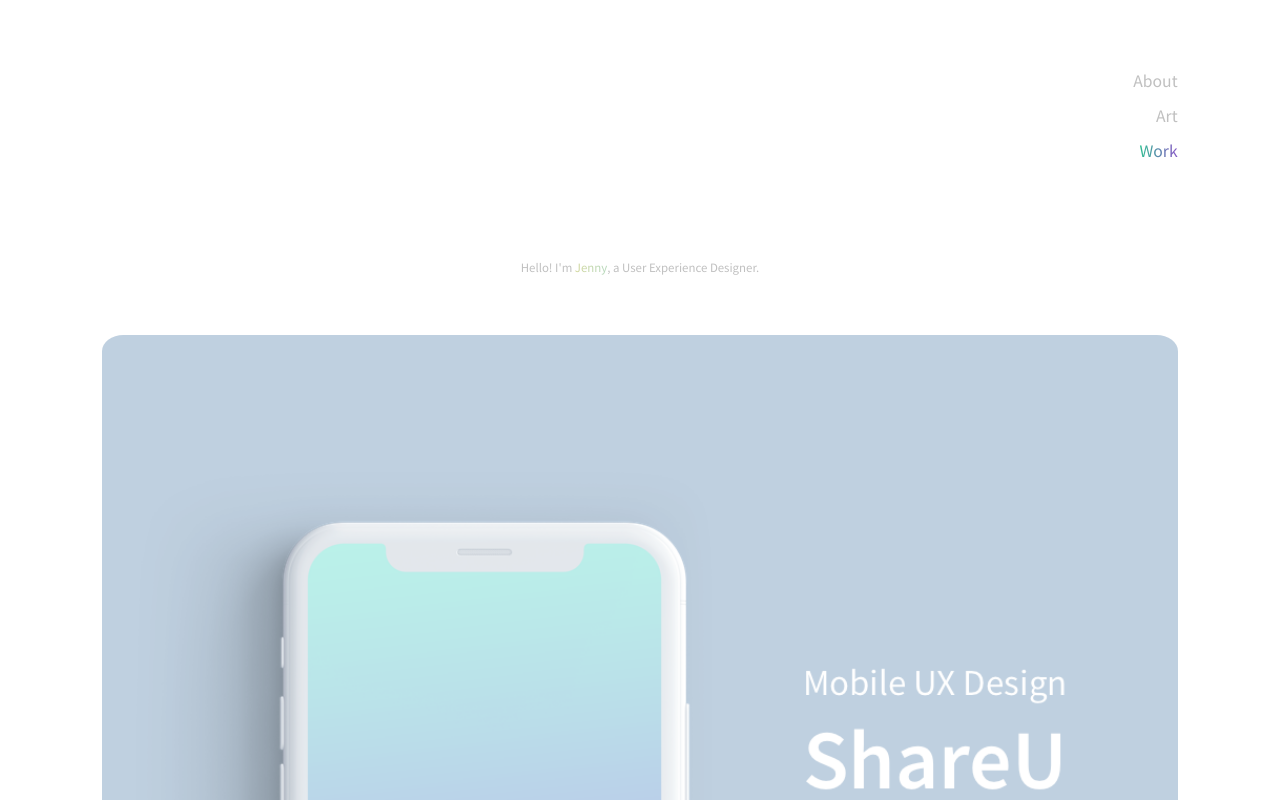
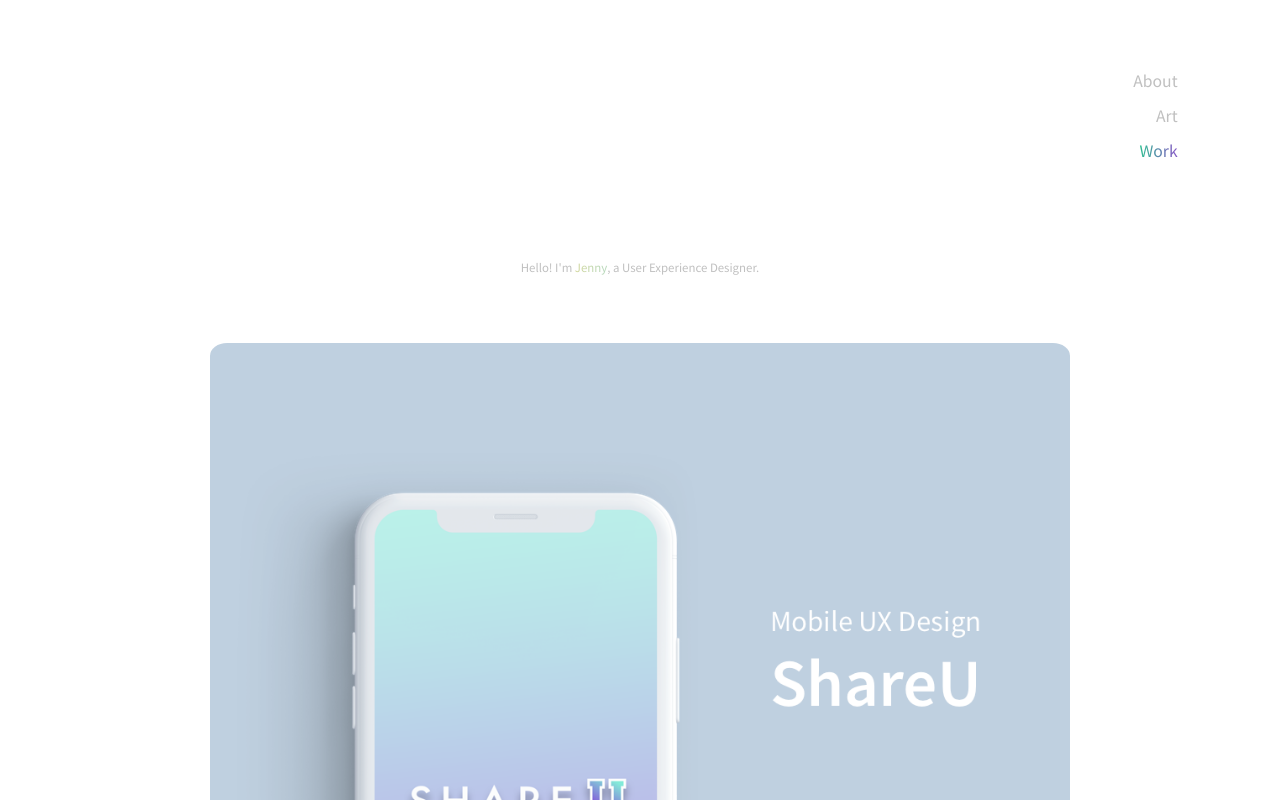
Before and after one commit to hl921/hl921.github.io, a plain HTML site: page index.html in a window 1280 px wide. Shown: the top 800 px of the page. Drawn offline with Linux system fonts and the light colour scheme; a web font is replaced by a local one.

Commit message:
Update index.html

```diff
--- a/index.html
+++ b/index.html
@@ -27,7 +27,7 @@
         <div class="desc-main">
             <h1>Hello! I'm <a class="gradient" href="about.html">Jenny</a>, a User Experience Designer.</h1>
         </div>
-        <div class="container round">
+        <div class="container round shrink">
 
             <div>
                 <a href="shareu.html"><img class="card" src="images/home/shareu.png" alt="shareu home" /></a>
```
